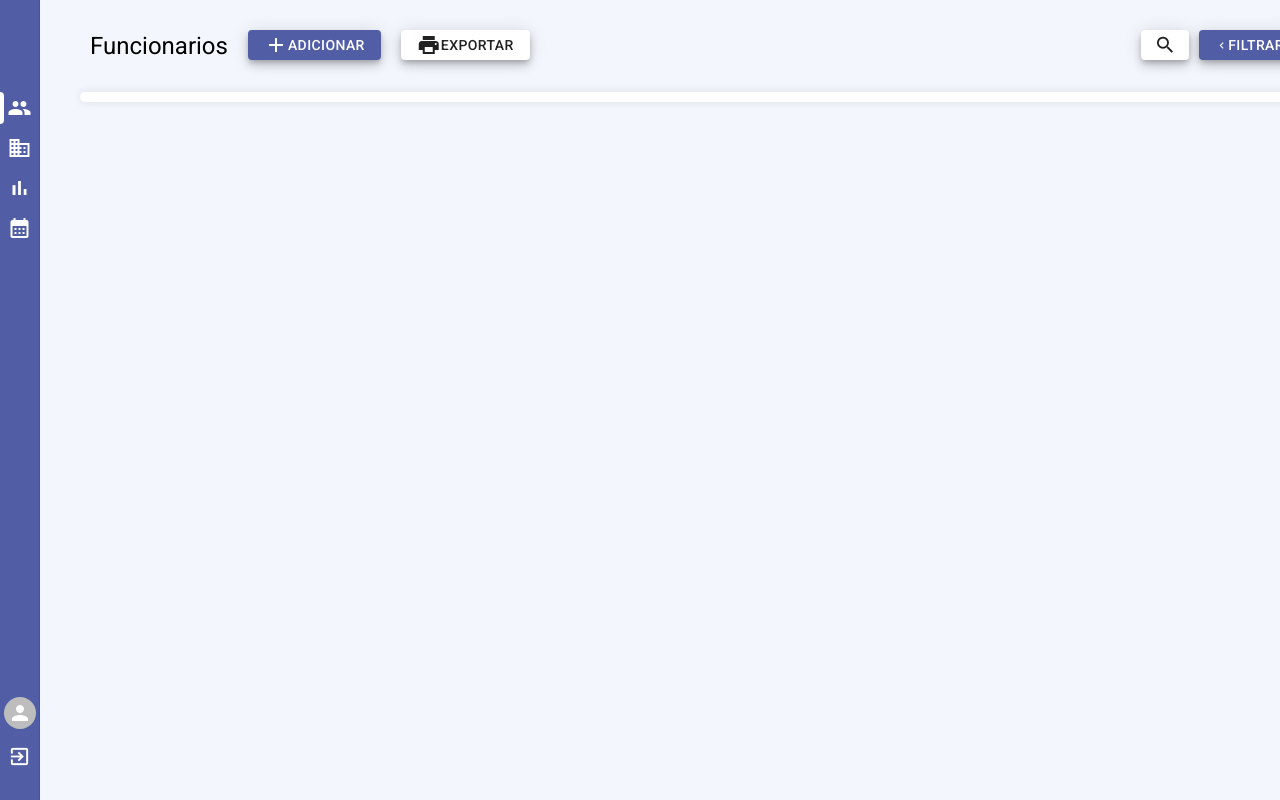
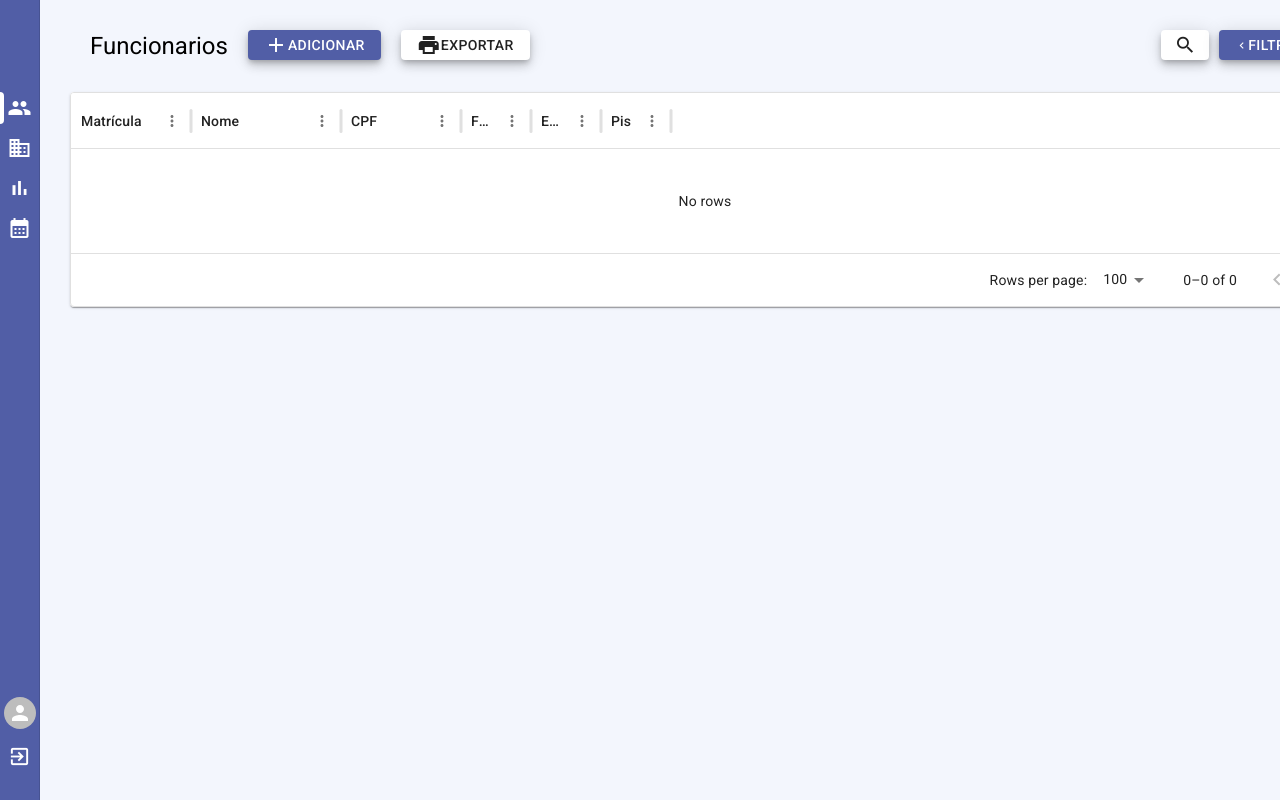
Before and after one commit to MagnoCavalcanti/SistemaPonto, a React (Vite) app in the folder frontend/: page /home in a window 1280 px wide. Shown: the top 800 px of the page. Built offline with nearby package versions, Linux system fonts and the light colour scheme; sample sign-in values are in the browser's storage.

Commit message:
Adicionando a Tabela

```diff
--- a/frontend/package.json
+++ b/frontend/package.json
@@ -14,6 +14,7 @@
     "@emotion/styled": "^11.14.0",
     "@fontsource/roboto": "^5.1.1",
     "@mui/material": "^6.4.3",
+    "@mui/x-data-grid": "^7.26.0",
     "react": "^18.3.1",
     "react-dom": "^18.3.1",
     "react-router-dom": "^7.1.1",
--- /dev/null
+++ b/frontend/src/components/Table.jsx
@@ -0,0 +1,22 @@
+import { Paper } from "@mui/material"
+import { DataGrid } from '@mui/x-data-grid';
+
+
+const columns = [
+    { field: 'matrícula', headerName: 'Matrícula', width: 120 },
+    { field: 'nome', headerName: 'Nome', width: 150 },
+    { field: 'cpf', headerName: 'CPF', width: 120 },
+    { field: 'função', headerName: 'Função', width: 70 },
+    { field: 'empresa', headerName: 'Empresa', width: 70 },
+    { field: 'pis', headerName: 'Pis', width: 70 },
+]
+
+export const Tabela = () => {
+    return (
+        <Paper sx={{ height: "auto", width: 'auto', margin: "20px" }}>
+            <DataGrid
+            columns={columns}
+            />
+        </Paper>
+    )
+}
--- a/frontend/src/pages/home.jsx
+++ b/frontend/src/pages/home.jsx
@@ -1,8 +1,9 @@
 import { useLocation } from "react-router-dom";
 import Barra_deNavegacao from "../components/sideBar";
+import { Tabela } from "../components/Table";
 
 import "../styles/home.css"
-import { Fab, Grid2, Icon, Tooltip, Typography } from "@mui/material";
+import { Fab, Grid2, Icon, Paper, Tooltip, Typography } from "@mui/material";
 
 
 function Home(){
@@ -72,16 +73,7 @@ function Home(){
                         </Tooltip>
                     </Grid2>
                 </section>
-                <section className="tabela_section">
-                    <table className="tabela">
-                        <thead>
-
-                        </thead>
-                        <tbody>
-
-                        </tbody>
-                    </table>
-                </section>
+                <Tabela></Tabela>
             </main>
         </div>
     )
--- a/frontend/src/styles/home.css
+++ b/frontend/src/styles/home.css
@@ -20,18 +20,5 @@ div.background > main > section.cabeçalho{
     display: flex;
     justify-content: space-between;
     margin: 30px 40px 30px ;
+    width: 1230px;
 }
-
-
-
-div.background > main > section.tabela_section > table.tabela {
-    background-color: white;
-    margin: 20px 30px;
-    border-radius: 5px;
-    width: 1230px;
-    height: auto;
-    padding: 5px 10px;
-    list-style-type: none;
-    box-shadow: 0px 0px 10px rgba(0, 0, 0, 0.1);
-    white-space: nowrap; /* Impede a quebra de linha! */
-}
```
Also changed, not shown: 2 other files (tests, documents, lock files or other folders).
